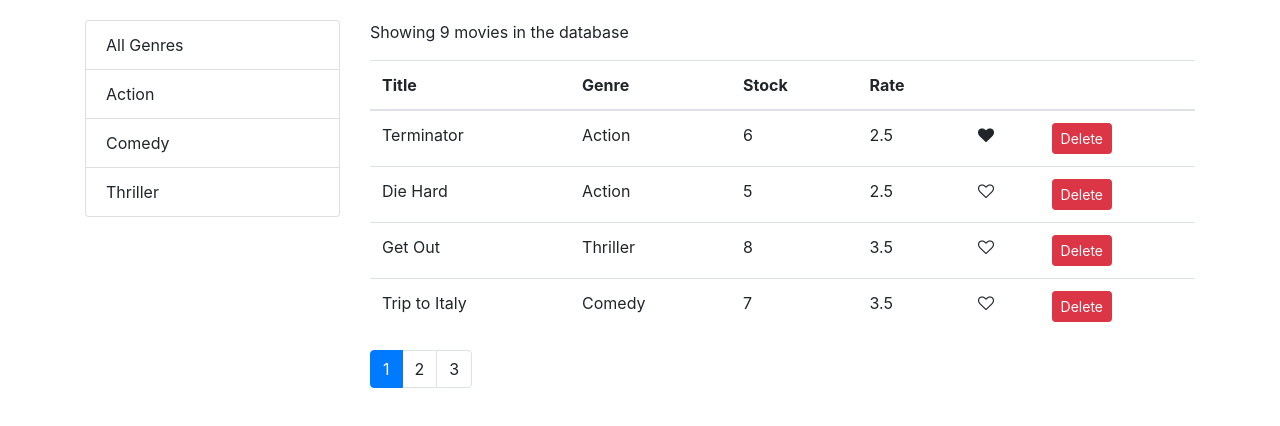
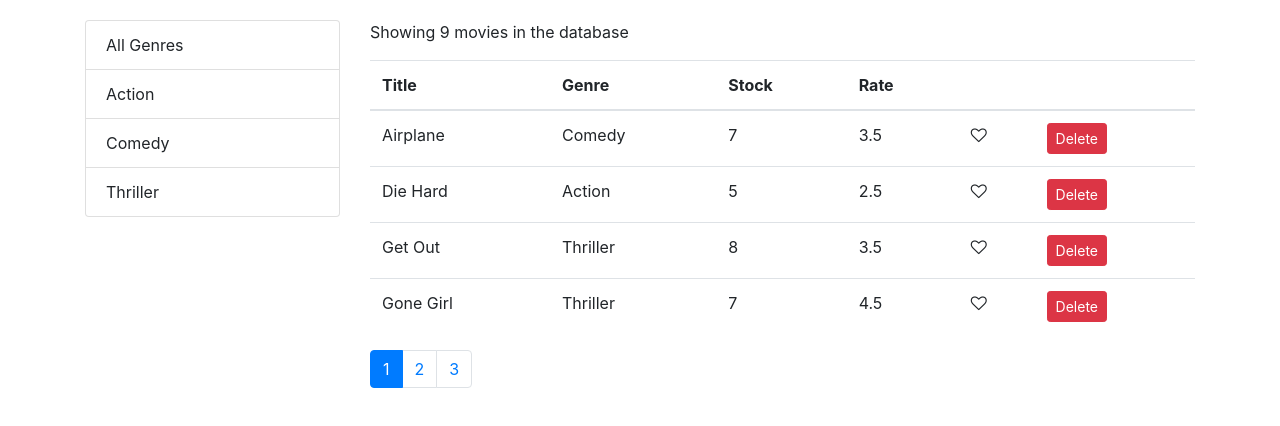
Before and after one commit to nuriddinislamov/vidly-react, a React (Create React App) app: page / in a window 1280 px wide. Shown: the top 426 px of the page. Built offline with nearby package versions, Linux system fonts and the light colour scheme.

Commit message:
Sorting and fix some bugs

```diff
--- a/src/components/common/pagination.jsx
+++ b/src/components/common/pagination.jsx
@@ -15,7 +15,7 @@
         <ul className="pagination">
             { pages.map(page => (
                 <li key={page} className={ page === currentPage ? 'page-item active' : "page-item"}>
-                <a onClick={()=> onPageChange(page)} className="page-link">{page}</a>
+                <a onClick={()=> onPageChange(page)} href="#" className="page-link">{page}</a>
             </li>
             ))}
 
--- a/src/components/movies.jsx
+++ b/src/components/movies.jsx
@@ -5,17 +5,19 @@
 import { paginate } from "../utils/paginate";
 import ListGroup from "./common/listGroup"
 import { getGenres } from "../services/fakeGenreService";
+import _ from 'lodash'
 
 class Movies extends Component {
     state = {
-        movies: getMovies(),
+        movies: [],
         genres: [],
         currentPage: 1,
-        pageSize: 4
+        pageSize: 4,
+        sortColumn: { path: 'title', order: 'asc'}
      }
 
      componentDidMount() {
-         const genres = [{ name: 'All Genres' }, ...getGenres()]
+         const genres = [{_id: "", name: 'All Genres' }, ...getGenres()]
 
          this.setState({ movies: getMovies(), genres })
      }
@@ -33,6 +35,10 @@
          this.setState({ selectedGenre: genre, currentPage: 1 });
      }
 
+     handleSort = sortColumn => {
+         this.setState({ sortColumn });
+     }
+
      handleLike = movie => {
         const movies = [...this.state.movies];
         const index = movies.indexOf(movie);
@@ -43,13 +49,21 @@
 
     render() {
         const { length: count } = this.state.movies;
-        const { pageSize, currentPage, selectedGenre, movies: allMovies } = this.state;
+        const {
+            pageSize,
+            currentPage,
+            sortColumn,
+            selectedGenre,
+            movies: allMovies
+        } = this.state;
 
         if (count === 0) return <p>There are no movies in the database</p>;
 
         const filtered = selectedGenre && selectedGenre._id ? allMovies.filter(m => m.genre._id === selectedGenre._id) : allMovies;
 
-        const movies = paginate(filtered, currentPage, pageSize);
+        const sorted = _.orderBy(filtered, [sortColumn.path], [sortColumn.order]);
+
+        const movies = paginate(sorted, currentPage, pageSize);
 
         return (
             <div className='row'>
@@ -63,8 +77,13 @@
                 <div className="col">
                 <p>Showing {filtered.length} movies in the database</p>
 
-                <MoviesTable movies={movies} onLike={this.handleLike}
-                onDelete={this.handleDelete}/>
+                <MoviesTable
+                movies={movies}
+                sortColumn={sortColumn}
+                onLike={this.handleLike}
+                onDelete={this.handleDelete}
+                onSort={this.handleSort}
+                />
 
                 <Pagination
                 itemsCount={filtered.length}
--- a/src/components/moviesTable.jsx
+++ b/src/components/moviesTable.jsx
@@ -1,16 +1,27 @@
-import React from 'react';
+import React, { Component } from 'react';
 import Like from './common/like';
 
-const MoviesTable = (props) => {
-    const { movies, onDelete, onLike } = props;
+class MoviesTable extends Component {
+    raiseSort = path => {
+        const sortColumn = {...this.state.sortColumn};
+         if (sortColumn.path === path)
+            sortColumn.order = (sortColumn.order === 'asc') ? 'desc': 'asc';
+        else {
+            sortColumn.path = path;
+            sortColumn.order = 'asc'
+        }
+        this.props.onSort(sortColumn)
+    }
 
+    render() {
+        const { movies, onDelete, onLike } = this.props;
         return ( <table className="table">
         <thead>
             <tr>
-            <th>Title</th>
-            <th>Genre</th>
-            <th>Stock</th>
-            <th>Rate</th>
+                <th onClick={() => this.raiseSort("title")}>Title</th>
+                <th onClick={() => this.raiseSort("genre.name")}>Genre</th>
+                <th onClick={() => this.raiseSort("numberInStock")}>Stock</th>
+                <th onClick={() => this.raiseSort("dailyRentalRate")}>Rate</th>
                 <th></th>
                 <th></th>
             </tr>
@@ -33,5 +44,6 @@
         </tbody>
     </table> );
     }
+}
 
 export default MoviesTable;
--- a/src/index.js
+++ b/src/index.js
@@ -5,7 +5,6 @@
 import reportWebVitals from './reportWebVitals';
 import 'bootstrap/dist/css/bootstrap.css'
 import 'font-awesome/css/font-awesome.css'
-import Movies from './components/movies';
 
 ReactDOM.render(
   <React.StrictMode>
```
Lines whose indentation alone changed are shown as unchanged.
